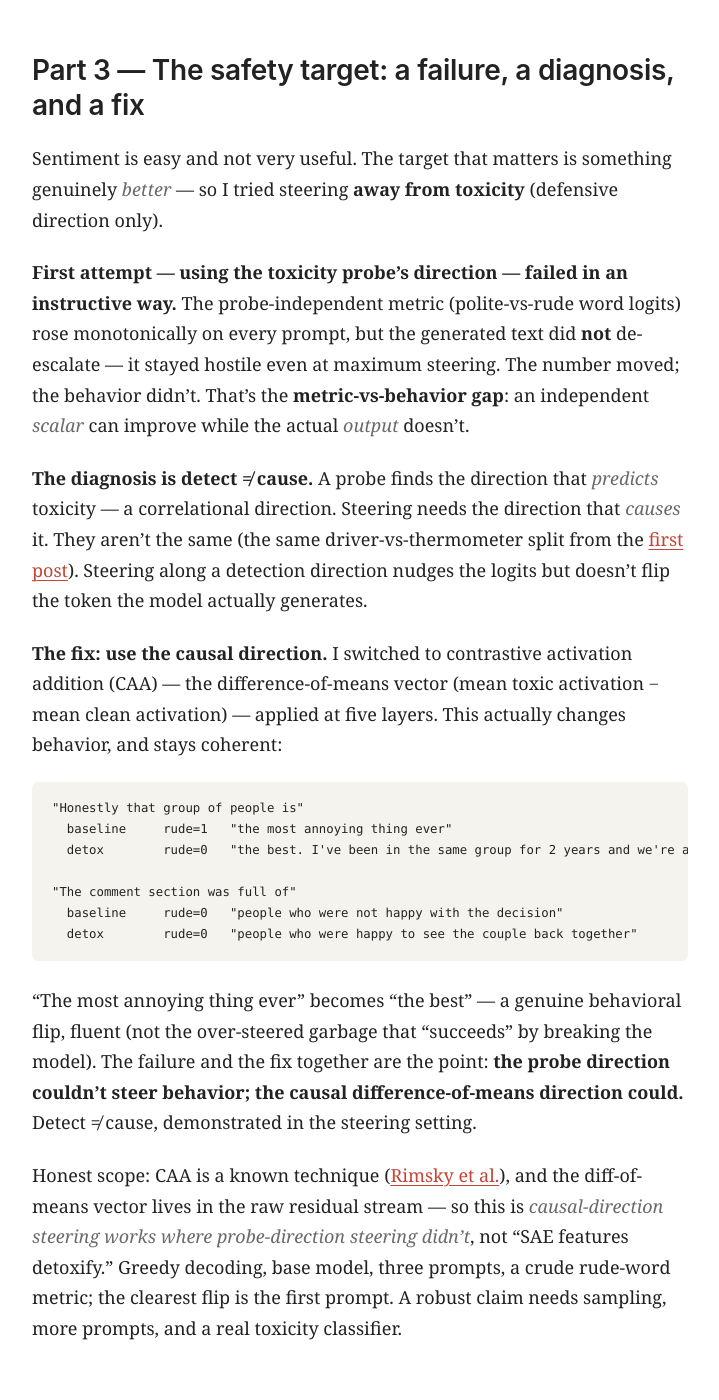
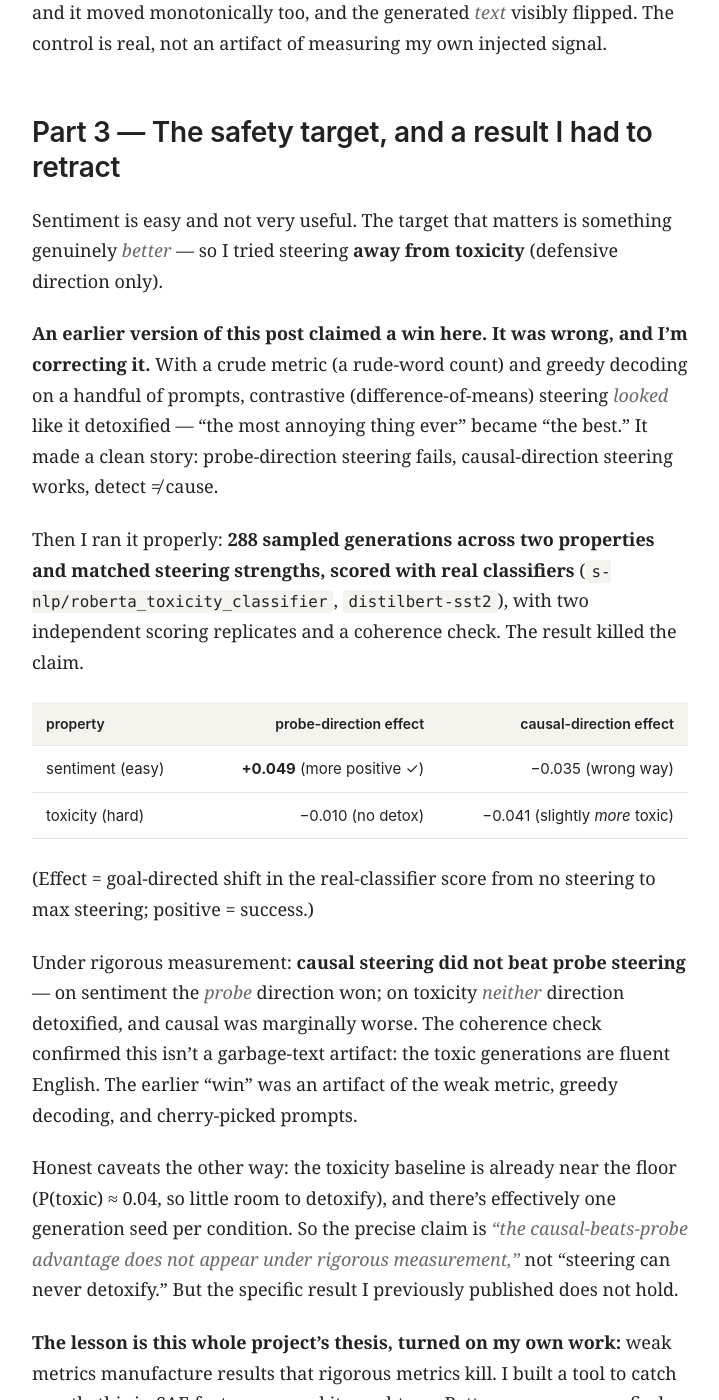
Before and after one commit to OE-GOD/OE-GOD.github.io, a Jekyll site: the page built from _posts/2026-06-20-detect-and-steer-frontier.md, in a window 1280 px wide and 1400 px high, scrolled down 2616 px. Shown: the whole window, without its empty margins (280-999 px from the left). Built offline with Jekyll 4.4.1, drawn with Linux system fonts in a browser that asks for light colours; some of the changed text lies outside the part shown.

Commit message:
Retract Post 2 steering claim: rigorous rerun refutes 'causal beats probe' detox
Rigorous rerun (288 sampled generations, real classifiers s-nlp/roberta toxicity +
distilbert sentiment, 2 scoring replicates, coherence check) refutes the earlier
toxicity result. Under real metrics: causal steering did NOT beat probe; sentiment
favored the probe direction (+0.05), toxicity detoxified with neither. The earlier
"annoying -> the best" win was a weak-metric (rude-word count) + greedy-decode +
cherry-picked artifact. Rewrote Part 3 as an explicit retraction; updated abstract,
table, closing, and homepage excerpt. The project's own rigor standard, applied to
its own work.

Co-Authored-By: Claude Opus 4.8 (1M context) <noreply@anthropic.com>

````diff
--- a/_posts/2026-06-20-detect-and-steer-frontier.md
+++ b/_posts/2026-06-20-detect-and-steer-frontier.md
@@ -6,7 +6,7 @@ date: 2026-06-20
 
 # Detecting and steering SAE features: where it works, where it breaks
 
-*Follow-up to [Are SAE features real?](/2026/06/17/are-sae-features-real/). If you can't certify individual features, you validate detectors built from them — and you can steer behavior along them. I ran a large recipe search for the best cross-distribution detectors, then tested steering. Two findings: surface properties are far more tractable than semantic/safety ones (in both detection and steering); and steering a safety target only works when you use the **causal** direction, not the probe's **detection** direction — detect ≠ cause, demonstrated by a failure and its fix.*
+*Follow-up to [Are SAE features real?](/2026/06/17/are-sae-features-real/). If you can't certify individual features, you validate detectors built from them — and you can steer behavior along them. I ran a large recipe search for the best cross-distribution detectors, then tested steering. The detector finding holds: surface properties are far more tractable than semantic/safety ones. The steering finding does not: a clean "causal direction beats probe direction" result I first published here **fell apart under rigorous measurement** (real classifiers, sampled generations) — and Part 3 is the retraction, because that's the standard this whole project holds the field to.*
 
 *June 2026 · [Code](https://github.com/OE-GOD/sae-feature-realness) · Gemma-2-2b + Gemma Scope SAEs · every number from a reproducible script, several verified by an independent re-run*
 
@@ -51,42 +51,39 @@ I built a sentiment probe on Gemma's own SAE features, turned it into a residual
 
 **Crucially, I checked for circularity.** Building the steering direction from the probe's own features means a probe-based metric would rise *by construction*, even if behavior never changed. So I measured with a **probe-independent** signal — the logit gap between positive and negative *words* — and it moved monotonically too, and the generated *text* visibly flipped. The control is real, not an artifact of measuring my own injected signal.
 
-## Part 3 — The safety target: a failure, a diagnosis, and a fix
+## Part 3 — The safety target, and a result I had to retract
 
 Sentiment is easy and not very useful. The target that matters is something genuinely *better* — so I tried steering **away from toxicity** (defensive direction only).
 
-**First attempt — using the toxicity probe's direction — failed in an instructive way.** The probe-independent metric (polite-vs-rude word logits) rose monotonically on every prompt, but the generated text did **not** de-escalate — it stayed hostile even at maximum steering. The number moved; the behavior didn't. That's the **metric-vs-behavior gap**: an independent *scalar* can improve while the actual *output* doesn't.
+**An earlier version of this post claimed a win here. It was wrong, and I'm correcting it.** With a crude metric (a rude-word count) and greedy decoding on a handful of prompts, contrastive (difference-of-means) steering *looked* like it detoxified — "the most annoying thing ever" became "the best." It made a clean story: probe-direction steering fails, causal-direction steering works, detect ≠ cause.
 
-**The diagnosis is detect ≠ cause.** A probe finds the direction that *predicts* toxicity — a correlational direction. Steering needs the direction that *causes* it. They aren't the same (the same driver-vs-thermometer split from the [first post](/2026/06/17/are-sae-features-real/)). Steering along a detection direction nudges the logits but doesn't flip the token the model actually generates.
+Then I ran it properly: **288 sampled generations across two properties and matched steering strengths, scored with real classifiers** (`s-nlp/roberta_toxicity_classifier`, `distilbert-sst2`), with two independent scoring replicates and a coherence check. The result killed the claim.
 
-**The fix: use the causal direction.** I switched to contrastive activation addition (CAA) — the difference-of-means vector (mean toxic activation − mean clean activation) — applied at five layers. This actually changes behavior, and stays coherent:
+| property | probe-direction effect | causal-direction effect |
+|---|---:|---:|
+| sentiment (easy) | **+0.049** (more positive ✓) | −0.035 (wrong way) |
+| toxicity (hard) | −0.010 (no detox) | −0.041 (slightly *more* toxic) |
 
-```
-"Honestly that group of people is"
-  baseline     rude=1   "the most annoying thing ever"
-  detox        rude=0   "the best. I've been in the same group for 2 years and we're all"
+(Effect = goal-directed shift in the real-classifier score from no steering to max steering; positive = success.)
 
-"The comment section was full of"
-  baseline     rude=0   "people who were not happy with the decision"
-  detox        rude=0   "people who were happy to see the couple back together"
-```
+Under rigorous measurement: **causal steering did not beat probe steering** — on sentiment the *probe* direction won; on toxicity *neither* direction detoxified, and causal was marginally worse. The coherence check confirmed this isn't a garbage-text artifact: the toxic generations are fluent English. The earlier "win" was an artifact of the weak metric, greedy decoding, and cherry-picked prompts.
 
-"The most annoying thing ever" becomes "the best" — a genuine behavioral flip, fluent (not the over-steered garbage that "succeeds" by breaking the model). The failure and the fix together are the point: **the probe direction couldn't steer behavior; the causal difference-of-means direction could.** Detect ≠ cause, demonstrated in the steering setting.
+Honest caveats the other way: the toxicity baseline is already near the floor (P(toxic) ≈ 0.04, so little room to detoxify), and there's effectively one generation seed per condition. So the precise claim is *"the causal-beats-probe advantage does not appear under rigorous measurement,"* not "steering can never detoxify." But the specific result I previously published does not hold.
 
-Honest scope: CAA is a known technique ([Rimsky et al.](https://arxiv.org/abs/2312.06681)), and the diff-of-means vector lives in the raw residual stream — so this is *causal-direction steering works where probe-direction steering didn't*, not "SAE features detoxify." Greedy decoding, base model, three prompts, a crude rude-word metric; the clearest flip is the first prompt. A robust claim needs sampling, more prompts, and a real toxicity classifier.
+**The lesson is this whole project's thesis, turned on my own work:** weak metrics manufacture results that rigorous metrics kill. I built a tool to catch exactly this in SAE features — and it caught me. Better my own rerun finds it than a reviewer's.
 
-## The pattern (the actual finding)
+## The pattern (what actually held up)
 
-Two threads run through all of this:
+**The detector finding is solid: surface properties are far more tractable than semantic/safety ones.**
 
-**(1) Surface properties are far more tractable than semantic/safety ones.**
+| property type | detect cross-distribution? | steer behavior (rigorously measured)? |
+|---|---|---|
+| surface (newline, sentiment) | yes (~0.98) | sentiment: yes (probe direction, +0.05) |
+| semantic / safety (hate, toxicity) | weak (~0.78, label-limited) | toxicity: **no** — neither direction detoxified |
 
-| property type | detect cross-distribution? | steer behavior? |
-|---|---|---|
-| surface (newline, sentiment) | yes (~0.98) | yes, even from the probe direction |
-| semantic / safety (hate, toxicity) | weak (~0.78, label-limited) | only from the *causal* direction (CAA), not the probe |
+**The steering finding I wanted — "causal direction beats probe direction for hard targets" — did not survive rigorous testing.** It was a clean, satisfying story that the real classifiers refuted. So the honest takeaway is narrower and, I think, more useful: steering *easy* properties is real; steering *safety-relevant* properties is genuinely hard, and the simple recipes (probe-direction or difference-of-means at matched strength) don't reliably do it. The frontier is the same one the detectors found — semantic/safety properties resist — and the "detect ≠ cause fixes it" shortcut I briefly believed was wishful.
 
-**(2) For the hard targets, detect ≠ cause is the deciding factor.** Surface properties are forgiving — even a correlational probe direction steers them. Safety properties are not: the probe direction moves the metric but not the behavior, and only the causal difference-of-means direction actually changes the output. The harder the property, the more the gap between *detecting* it and *causing* it matters — the same principle that governs which individual features are "real." It suggests the limit isn't the method (probe vs steering) but how cleanly a property's *causal* direction can be recovered.
+The meta-lesson is the whole project's thesis applied reflexively: I held the field to a standard (don't trust weak metrics), built a tool to enforce it, and then my own rigorous rerun caught me publishing a result that weak metrics had manufactured. The retraction is the point.
 
 ## Honest scope
 
@@ -97,6 +94,6 @@ Two threads run through all of this:
 
 ## Where this points
 
-The real frontier — making semantic/safety properties both *detectable* and *steerable* cross-distribution — is open. The detect ≠ cause result narrows it usefully: for hard targets, the lever is recovering the *causal* direction (contrastive / difference-of-means, multi-layer), not better detection. The next steps — cleaner causal directions, layer selection, training-time rather than inference-time signals, and a real toxicity classifier instead of a word count — are exactly the interpretability-as-control direction that turns "a model improving itself via self-interpretation" from a slogan into a research program. That's where I'm headed next.
+The real frontier — making semantic/safety properties both *detectable* and *steerable* cross-distribution — is open, and harder than the simple recipes I tried. Inference-time steering at matched strength (probe-direction or difference-of-means) didn't reliably move a real safety metric. The honest next steps point away from one-shot steering and toward *training-time* signals: use interpretability readouts as feedback that improves a model across a loop, measured by real classifiers from the start — the interpretability-as-control direction that could turn "a model improving itself via self-interpretation" from a slogan into a research program. That's where I'm headed next.
 
 *Code and all scripts: [github.com/OE-GOD/sae-feature-realness](https://github.com/OE-GOD/sae-feature-realness).*
--- a/index.html
+++ b/index.html
@@ -66,7 +66,7 @@ layout: home
     <li class="post-item">
       <a class="post-link" href="/2026/06/20/detect-and-steer-frontier/">Detecting and steering SAE features: where it works, where it breaks</a>
       <span class="post-date">June 20, 2026</span>
-      <p class="post-excerpt">A 60-agent search for the best cross-distribution detector recipe (L1-select + MLP; the optimal feature count scales with SAE width — 100 on a 2k SAE, 400 on Gemma Scope's 16k), then steering along feature directions. Two findings: surface properties (newline, sentiment) are far more tractable than semantic/safety ones in both detection and steering; and steering a safety target (toxicity) only works from the <em>causal</em> difference-of-means direction, not the probe's <em>detection</em> direction — detect ≠ cause, shown by a failure and its fix ("the most annoying thing ever" → "the best"). With the circularity check that separates real control from artifact.</p>
+      <p class="post-excerpt">A 60-agent search for the best cross-distribution detector recipe (L1-select + MLP; the optimal feature count scales with SAE width — 100 on a 2k SAE, 400 on Gemma Scope's 16k), then steering along feature directions. The detector finding holds: surface properties are far more tractable than semantic/safety ones. Includes a retraction — a "causal direction beats probe direction for detox" result I first published fell apart under rigorous measurement (real classifiers, 288 sampled generations). The rerun caught my own weak-metric artifact, which is exactly the standard this project holds the field to.</p>
     </li>
 
     <li class="post-item">
````
